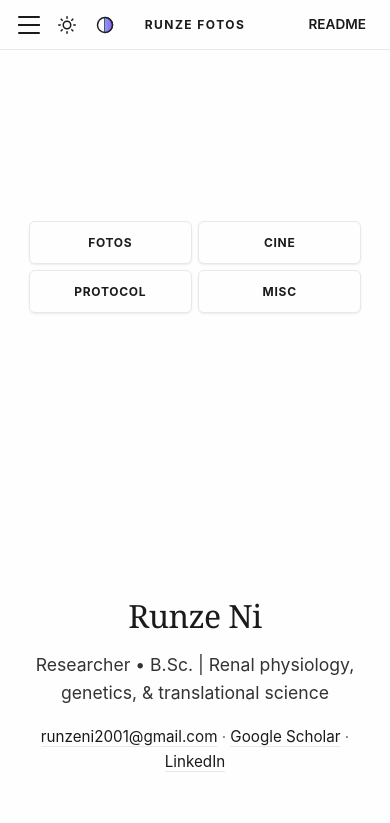
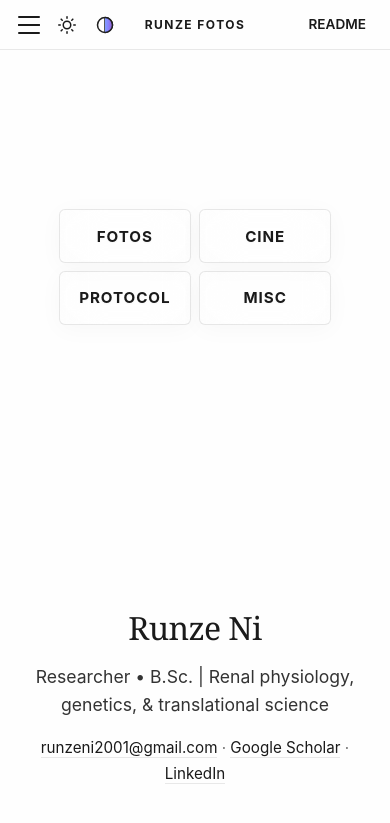
Before and after one commit to runzeni/runzeni.github.io, a Jekyll site: the page built from index.md, in a window 390 px wide and 900 px high. Shown: the top 823 px of the window. Built offline with Jekyll 4.4.1, drawn with Linux system fonts in a browser that asks for light colours; some web fonts are replaced; our own code applies the rules of GitHub Pages for plain Markdown files.

Commit message:
Fixed FOUC

```diff
--- a/_layouts/default.html
+++ b/_layouts/default.html
@@ -1,6 +1,21 @@
 <!DOCTYPE html>
 <html lang="en" data-theme="light" data-monochrome="false" data-section="{{ page.url | split: '/' | slice: 1 | first | default: 'home' }}">
   <head>
+    <!-- Blocking script to prevent FOUC - must run before CSS loads -->
+    <script>
+    (function() {
+      const stored = localStorage.getItem('theme');
+      const prefersDark = window.matchMedia('(prefers-color-scheme: dark)').matches;
+      const theme = stored || (prefersDark ? 'dark' : 'light');
+      document.documentElement.setAttribute('data-theme', theme);
+    })();
+    </script>
+    <script>
+    (function() {
+      const stored = localStorage.getItem('monochrome') || 'false';
+      document.documentElement.setAttribute('data-monochrome', stored);
+    })();
+    </script>
     <meta charset="UTF-8">
     <meta name="viewport" content="width=device-width, initial-scale=1.0, maximum-scale=5.0">
     <title>{{ page.title | default: site.title }}</title>
@@ -278,11 +293,9 @@
        * =============================================== */
       const themeToggle = document.getElementById('theme-toggle');
       const htmlElement = document.documentElement;
+      const prefersDark = window.matchMedia('(prefers-color-scheme: dark)');
 
-      const prefersDark = window.matchMedia('(prefers-color-scheme: dark)');
-      const currentTheme = localStorage.getItem('theme') || (prefersDark.matches ? 'dark' : 'light');
-      htmlElement.setAttribute('data-theme', currentTheme);
-
+      // Toggle button click handler
       themeToggle.addEventListener('click', () => {
         const current = htmlElement.getAttribute('data-theme');
         const newTheme = current === 'light' ? 'dark' : 'light';
--- a/assets/css/style.scss
+++ b/assets/css/style.scss
@@ -846,6 +846,32 @@ a {
   }
 }
 
+/* Loading indicator for slow image loads */
+.lightbox-image-container.loading::after {
+  content: '';
+  position: absolute;
+  top: 50%;
+  left: 50%;
+  width: 30px;
+  height: 30px;
+  margin: -15px 0 0 -15px;
+  border: 3px solid rgba(255, 255, 255, 0.3);
+  border-top-color: rgba(255, 255, 255, 0.9);
+  border-radius: 50%;
+  animation: spin 0.8s linear infinite;
+  z-index: 10;
+  pointer-events: none;
+}
+
+[data-theme="dark"] .lightbox-image-container.loading::after {
+  border-color: rgba(255, 255, 255, 0.2);
+  border-top-color: rgba(255, 255, 255, 0.7);
+}
+
+@keyframes spin {
+  to { transform: rotate(360deg); }
+}
+
 /* IMPROVED: Minimal glass counter */
 .lightbox-counter {
   position: fixed;
@@ -1178,24 +1204,32 @@ body:has(.quick-nav-buttons) #section-nav-button {
 
 .quick-nav-btn {
   padding: clamp(0.65rem, calc(2.2vw + 0.3rem), 1.5rem) clamp(1rem, calc(3vw + 0.75rem), 2.25rem);
-  border: clamp(1.5px, 0.15vw, 2px) solid var(--color-border);
+  border: clamp(1.5px, 0.15vw, 2px) solid rgba(0, 0, 0, 0.09);
   border-radius: clamp(6px, 1.2vw, 10px);
-  background: var(--color-bg);
+
+  /* Glassmorphism background */
+  background: rgba(255, 255, 255, 0.15);
+  backdrop-filter: blur(20px) saturate(180%);
+  -webkit-backdrop-filter: blur(20px) saturate(180%);
   color: var(--color-text);
   text-decoration: none;
   font-family: var(--font-sans);
   font-weight: 700;
-  font-size: clamp(0.75rem, calc(1.8vw + 0.25rem), 1.25rem);
+  font-size: clamp(0.95rem, calc(1.2vw + 0.5rem), 1.25rem);
   letter-spacing: clamp(0.02em, 0.3vw, 0.06em);
   text-transform: uppercase;
 
-  transition: background-color 0.25s ease,
+  /* Enhanced text contrast for glassmorphism */
+  text-shadow: 0 1px 2px rgba(0, 0, 0, 0.04);
+
+  transition: background 0.25s ease,
               border-color 0.25s ease,
               transform 0.35s cubic-bezier(0.34, 1.56, 0.64, 1),
               box-shadow 0.3s ease,
-              color 0.25s ease;
-
-  box-shadow: 0 clamp(1px, 0.15vw, 2px) clamp(2px, 0.4vw, 4px) rgba(0, 0, 0, 0.08);
+              color 0.25s ease,
+              backdrop-filter 0.25s ease;
+
+  box-shadow: 0 4px 24px rgba(0, 0, 0, 0.03);
 
   flex: 1 1 0;
   min-width: 0;
@@ -1213,24 +1247,51 @@ body:has(.quick-nav-buttons) #section-nav-button {
 
   position: relative;
   isolation: isolate;
+
+  /* Touch optimization */
+  touch-action: manipulation;
+  user-select: none;
+  -webkit-tap-highlight-color: transparent;
+}
+
+/* Dark mode glassmorphism */
+[data-theme="dark"] .quick-nav-btn {
+  background: rgba(0, 0, 0, 0.3);
+  border: clamp(1.5px, 0.15vw, 2px) solid rgba(255, 255, 255, 0.18);
+  text-shadow: 0 1px 3px rgba(0, 0, 0, 0.12);
 }
 
 .quick-nav-btn:hover {
-  background-color: var(--color-accent);
+  background: linear-gradient(135deg,
+    rgba(26, 26, 26, 0.85) 0%,
+    rgba(26, 26, 26, 0.95) 100%
+  );
+  backdrop-filter: blur(20px) saturate(200%);
+  -webkit-backdrop-filter: blur(20px) saturate(200%);
   color: var(--color-bg);
-  border-color: var(--color-accent);
+  border-color: rgba(26, 26, 26, 0.95);
   transform: scale(1.05);
-  box-shadow: 0 clamp(4px, 0.8vw, 8px) clamp(12px, 2vw, 24px) rgba(0, 0, 0, 0.18);
-  transition: background-color 0.2s ease,
+  box-shadow: 0 clamp(4px, 0.8vw, 8px) clamp(12px, 2vw, 24px) rgba(0, 0, 0, 0.06);
+  transition: background 0.2s ease,
               border-color 0.2s ease,
               transform 0.4s cubic-bezier(0.34, 1.56, 0.64, 1),
               box-shadow 0.3s ease,
-              color 0.2s ease;
+              color 0.2s ease,
+              backdrop-filter 0.2s ease;
+}
+
+[data-theme="dark"] .quick-nav-btn:hover {
+  background: linear-gradient(135deg,
+    rgba(232, 232, 232, 0.85) 0%,
+    rgba(232, 232, 232, 0.95) 100%
+  );
+  color: var(--color-bg);
+  border-color: rgba(232, 232, 232, 0.95);
 }
 
 .quick-nav-btn:active {
   transform: scale(1.02);
-  box-shadow: 0 clamp(2px, 0.4vw, 4px) clamp(6px, 1vw, 12px) rgba(0, 0, 0, 0.14);
+  box-shadow: 0 clamp(2px, 0.4vw, 4px) clamp(6px, 1vw, 12px) rgba(0, 0, 0, 0.04);
   transition: transform 0.1s ease,
               box-shadow 0.1s ease;
 }
@@ -1244,18 +1305,28 @@ body:has(.quick-nav-buttons) #section-nav-button {
 /* Mobile optimization */
 @media (max-width: 600px) {
   .quick-nav-buttons {
-    gap: clamp(0.4rem, 1.2vw, 0.7rem);
+    /* CSS Grid for cleaner 2x2 layout */
+    display: grid;
+    grid-template-columns: repeat(2, 1fr);
+    gap: clamp(0.4rem, 2vw, 0.7rem);
     margin: clamp(8vh, 10vh, 12vh) 0 clamp(24vh, 28vh, 32vh);
     padding: 0 clamp(0.5rem, 2vw, 1rem);
-    justify-content: center;
+    justify-items: stretch;
   }
 
   .quick-nav-btn {
-    padding: clamp(0.65rem, calc(1.8vw + 0.2rem), 1rem) clamp(0.85rem, calc(2.8vw + 0.4rem), 1.8rem);
-    font-size: clamp(0.75rem, calc(1.6vw + 0.2rem), 1rem);
-    /* Force two buttons per row on small screens */
-    flex: 0 0 calc(50% - 0.5rem);
-    max-width: calc(50% - 0.5rem);
+    /* Increased minimum font size */
+    font-size: clamp(0.95rem, calc(2.5vw + 0.3rem), 1rem);
+
+    /* Enhanced padding for 44px touch target */
+    padding: clamp(0.8rem, calc(2.2vw + 0.3rem), 1.15rem) clamp(0.95rem, calc(3vw + 0.5rem), 1.9rem);
+
+    /* Enforce minimum touch target */
+    min-height: 44px;
+
+    /* Grid handles sizing - remove flex properties */
+    flex: none;
+    max-width: none;
     box-sizing: border-box;
   }
 }
```
Also changed, not shown: other parts of _layouts/default.html (+64 -9 lines).
